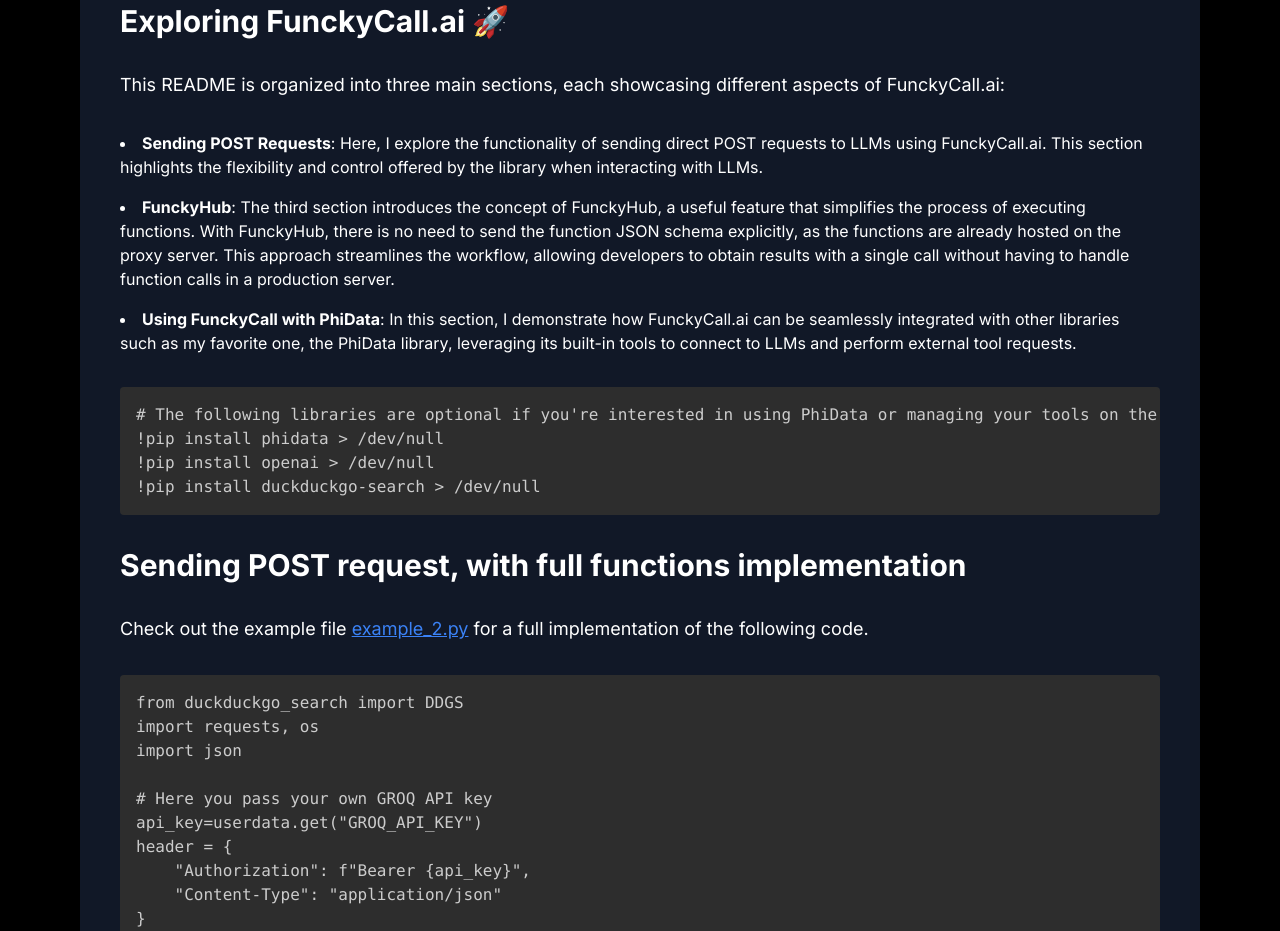
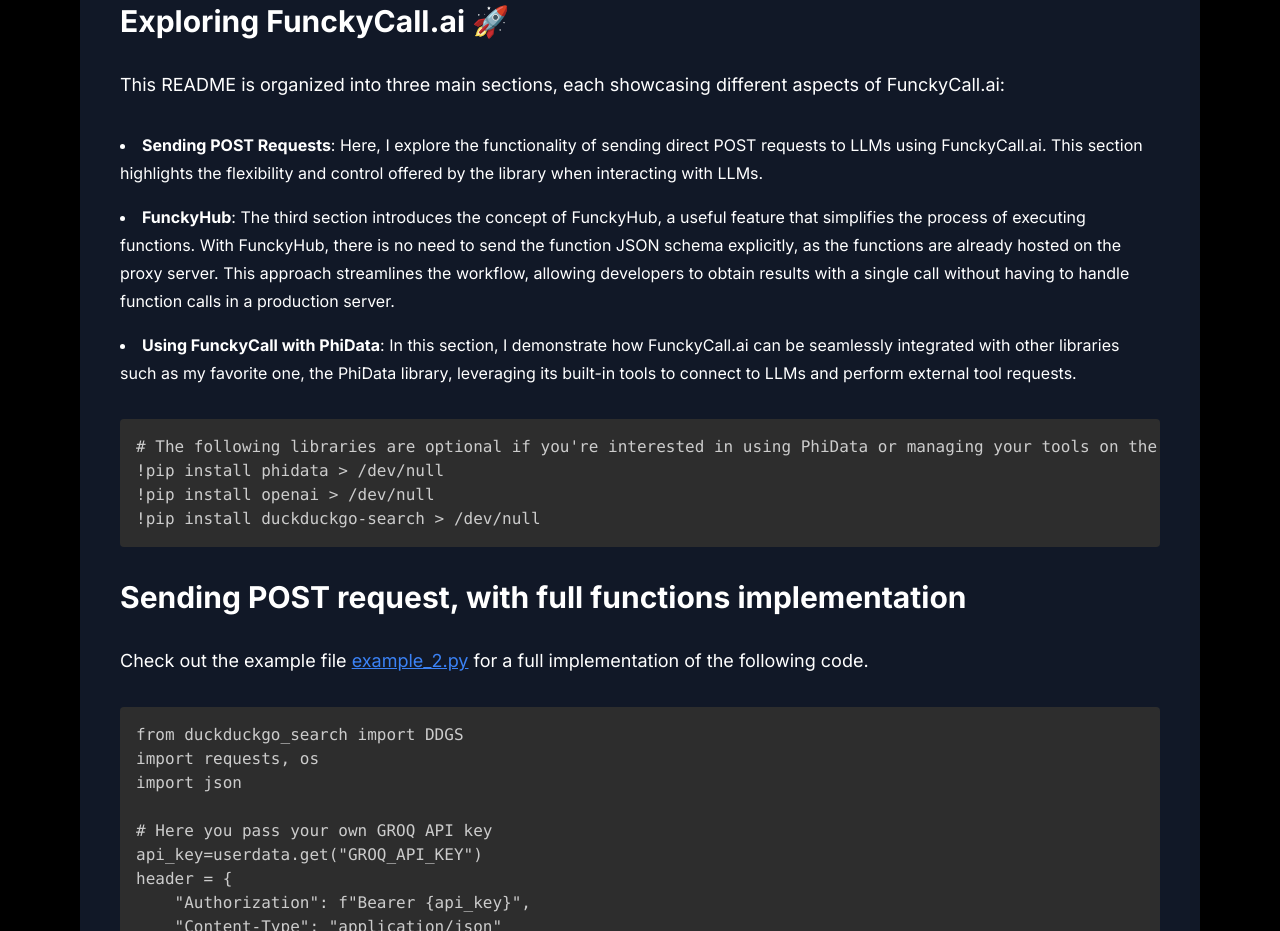
Before and after one commit to unclecode/groqcall, a plain HTML site: page frontend/pages/index.html in a window 1280 px wide. Shown: the part 2055-2986 px from the top of the page. Drawn offline with nearby package versions, Linux system fonts and the light colour scheme; files that its build step writes are made by us from their sources.

Commit message:
Update index.html

```diff
--- a/frontend/pages/index.html
+++ b/frontend/pages/index.html
@@ -141,19 +141,19 @@
                 </p>
                 <ul class="list-disc list-inside mb-8">
                     <!-- set line height to 1.5 -->
-                    <li class="mb-4 leading-6">
+                    <li class="mb-4 leading-7">
                         <strong>Sending POST Requests</strong>: Here, I explore the functionality of sending direct POST
                         requests to LLMs using FunckyCall.ai. This section highlights the flexibility and control
                         offered by the library when interacting with LLMs.
                     </li>
-                    <li class="mb-4 leading-6">
+                    <li class="mb-4 leading-7">
                         <strong>FunckyHub</strong>: The third section introduces the concept of FunckyHub, a useful
                         feature that simplifies the process of executing functions. With FunckyHub, there is no need to
                         send the function JSON schema explicitly, as the functions are already hosted on the proxy
                         server. This approach streamlines the workflow, allowing developers to obtain results with a
                         single call without having to handle function calls in a production server.
                     </li>
-                    <li class="mb-4 leading-6">
+                    <li class="mb-4 leading-7">
                         <strong>Using FunckyCall with PhiData</strong>: In this section, I demonstrate how FunckyCall.ai
                         can be seamlessly integrated with other libraries such as my favorite one, the PhiData library,
                         leveraging its built-in tools to connect to LLMs and perform external tool requests.
```
